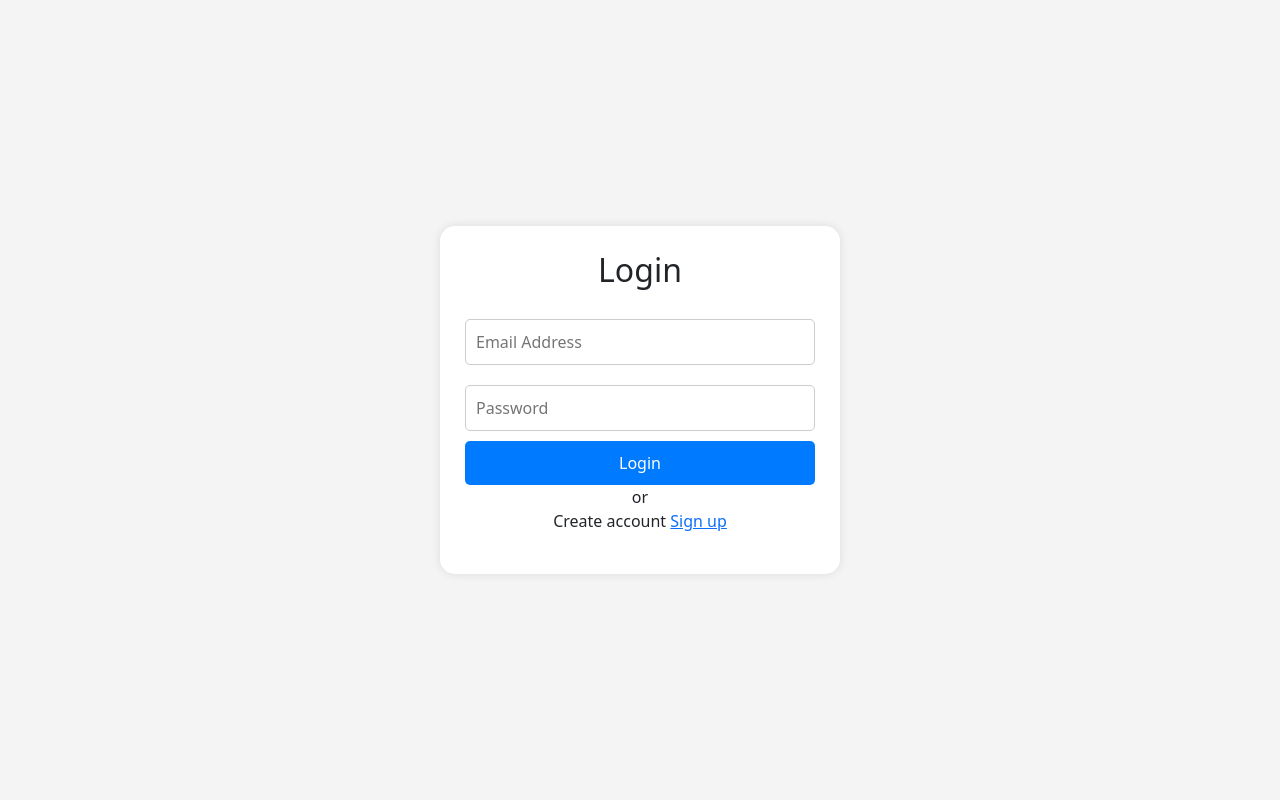
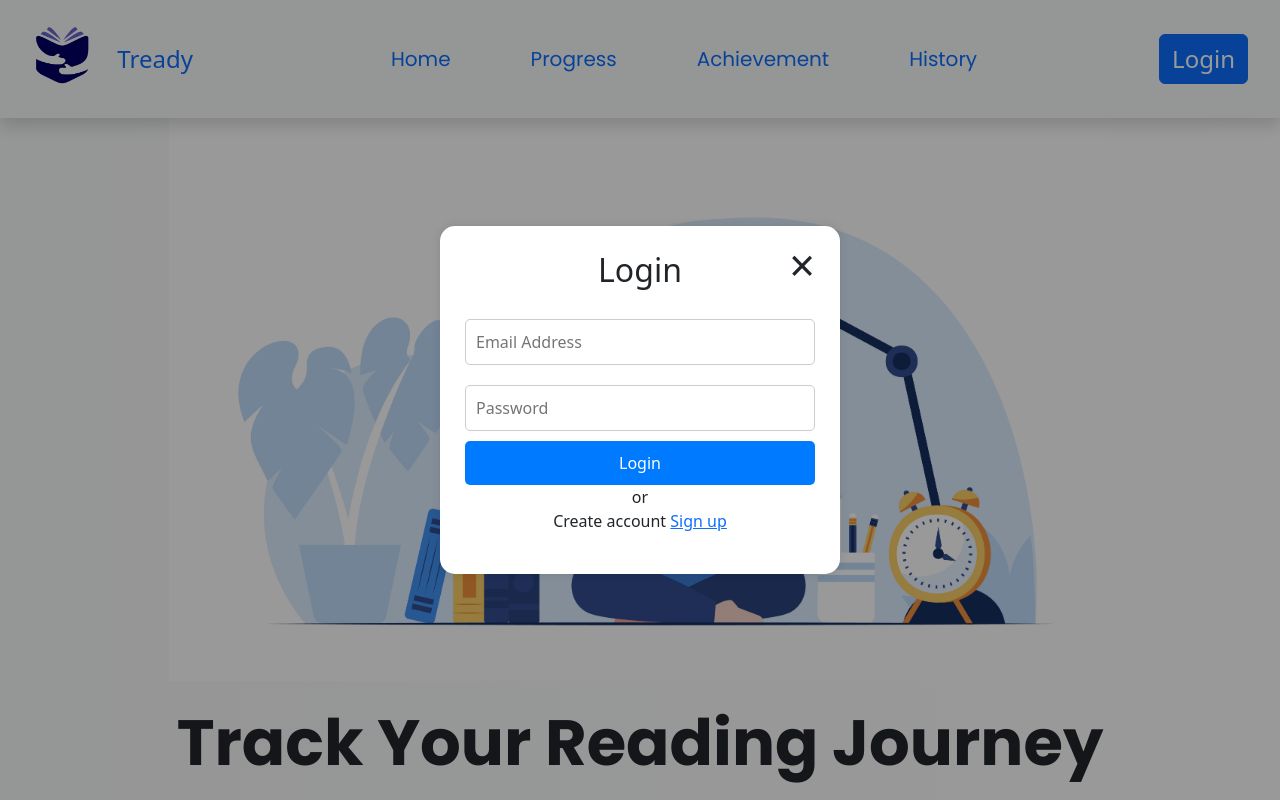
Before and after one commit to jovinjuan/web-project, a PHP site: page /login.php in a window 1280 px wide. Run offline with PHP 8.4, Linux system fonts and the light colour scheme.

Commit message:
Update login.php
- Add Close Button
- Add Background

```diff
--- a/login.php
+++ b/login.php
@@ -26,6 +26,7 @@
         box-shadow: 0 0 10px rgba(0, 0, 0, 0.1);
         width: 400px;
         text-align: center;
+        position: relative;
       }
       .login-box h2 {
         margin-bottom: 20px;
@@ -49,11 +50,45 @@
       .login-box button:hover {
         background: #0056b3;
       }
+      .bg-iframe {
+        position: fixed;
+        top: 0;
+        left: 0;
+        width: 100vw;
+        height: 100vh;
+        border: none;
+        z-index: -2;
+      }
+
+      .backdrop {
+        position: fixed;
+        top: 0;
+        left: 0;
+        width: 100vw;
+        height: 100vh;
+        background: rgba(0, 0, 0, 0.4); /* Bisa atur transparansi */
+        z-index: -1;
+      }
+      .close-btn {
+        position: absolute;
+        top: 5px;
+        right: 25px;
+        font-size: 45px;
+        background: transparent;
+        border: none;
+        cursor: pointer;
+      }
+      .close-btn:hover {
+        color: #333;
+      }
     </style>
   </head>
   <body>
+    <iframe class="bg-iframe" src="Index.php"></iframe>
+    <div class="backdrop"></div>
     <div class="login-box">
       <h2>Login</h2>
+      <p class="close-btn" onclick="closeSignupModal()">×</p>
       <form onsubmit="redirectToHome(event)">
         <input type="email" placeholder="Email Address" required />
         <input type="password" placeholder="Password" required />
@@ -69,6 +104,9 @@
         event.preventDefault();
         window.location.href = "Home.php";
       }
+      function closeSignupModal() {
+        window.location.href = "index.php";
+      }
     </script>
   </body>
 </html>
```
